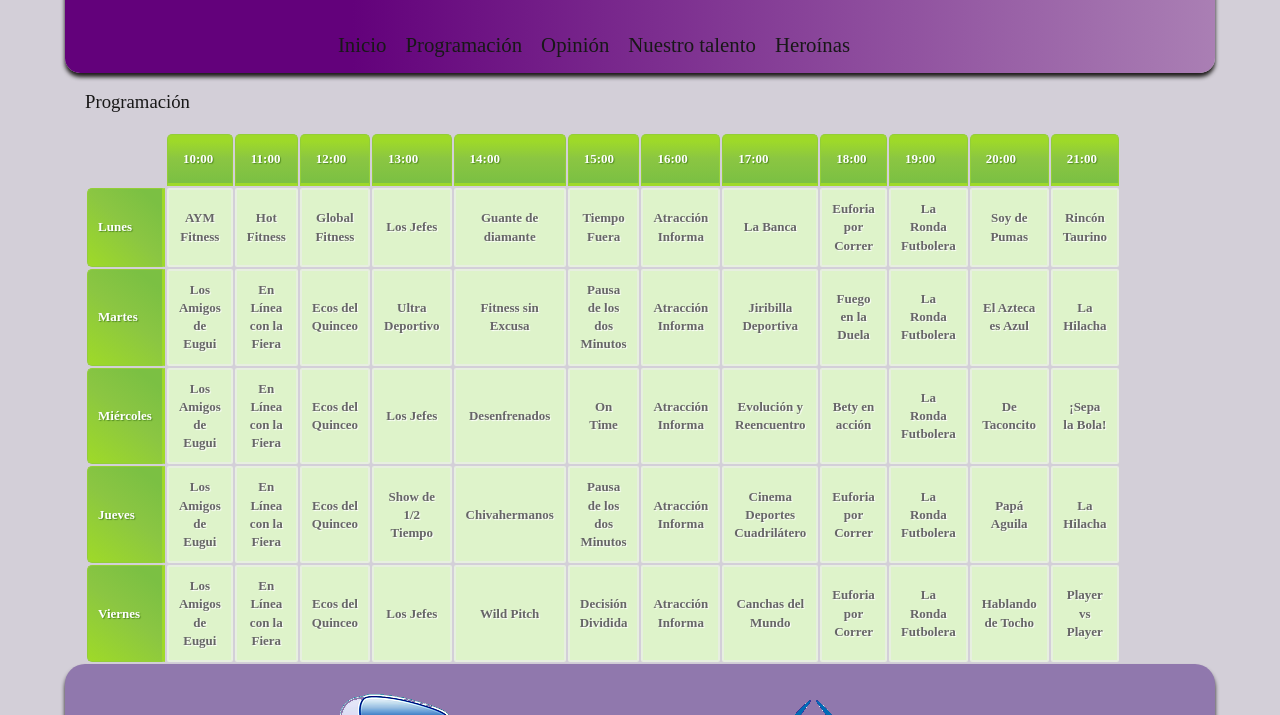
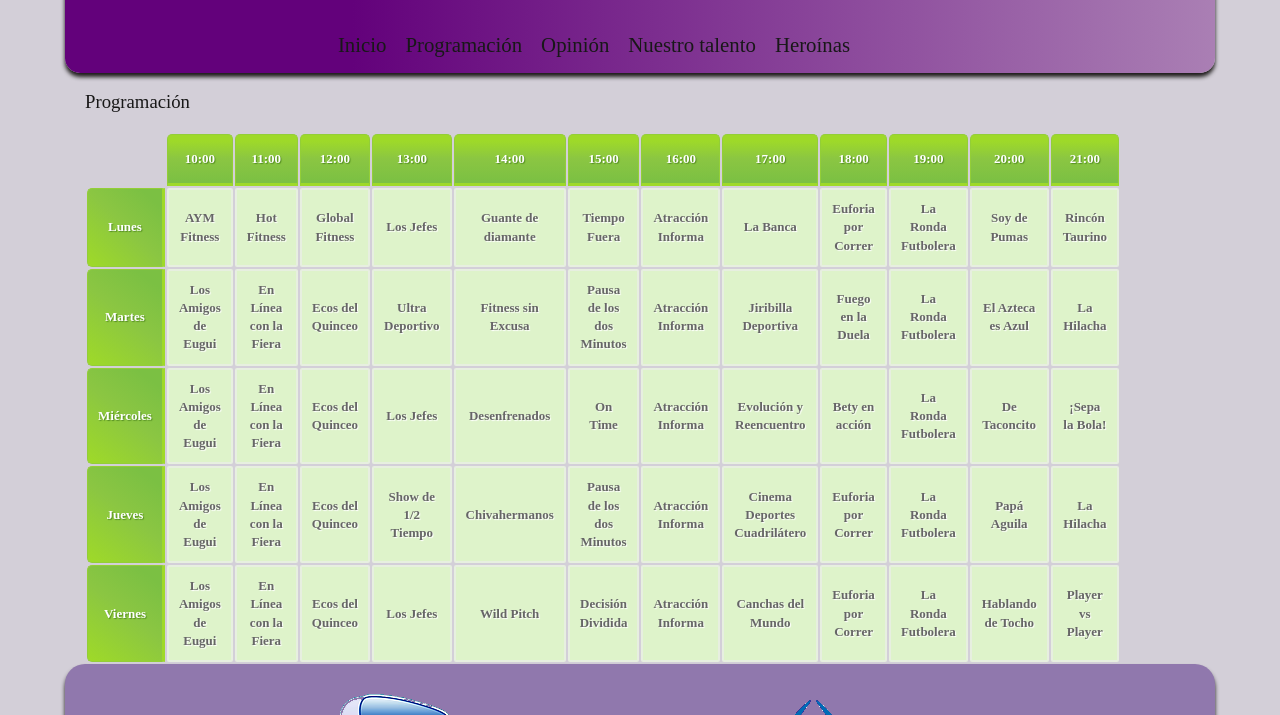
Before and after one commit to ofesr91/atraccion_deportiva, a plain HTML site: page Programacion.html in a window 1280 px wide. Shown: the part 85-800 px from the top of the page. Drawn offline with Linux system fonts and the light colour scheme.

Commit message:
cambios tabla

```diff
--- a/estilo.css
+++ b/estilo.css
@@ -299,7 +299,7 @@ footer #asociados {
 /* Table 1 Style */
 
 table.table1 {
-    font-family: "Trebuchet MS", sans-serif;
+    font-family: arial, sans-serif;
     font-size: 13px;
     font-weight: bold;
     line-height: 1.4em;
@@ -321,6 +321,7 @@ table.table1 {
     -moz-border-radius: 5px 5px 0px 0px;
     border-top-left-radius: 5px;
     border-top-right-radius: 5px;
+    text-align: center;
 }
 
 .table1 thead th:empty {
@@ -331,6 +332,7 @@ table.table1 {
 .table1 tbody th {
     color: #fff;
     text-shadow: 1px 1px 1px #568F23;
+    text-align: center;
     background-color: #9DD929;
     border: 1px solid #93CE37;
     border-right: 3px solid #9ED929;
```
